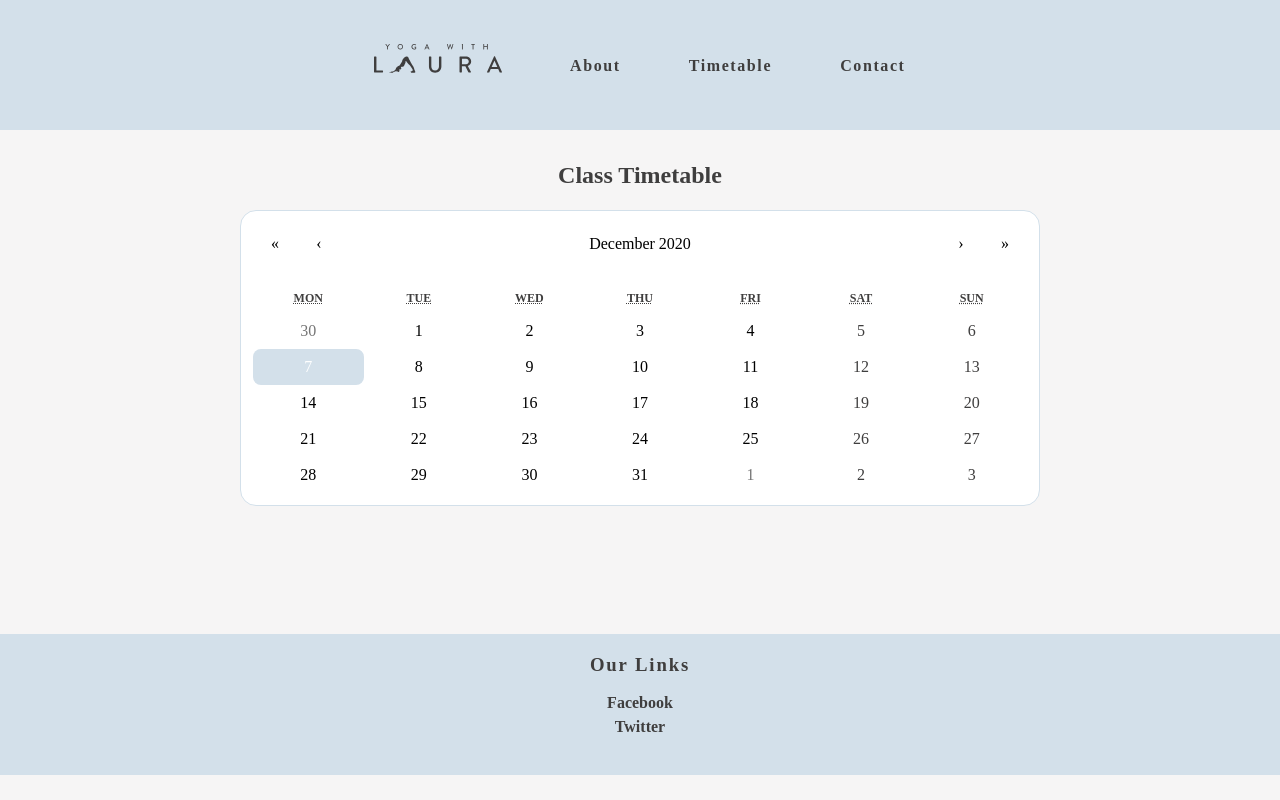
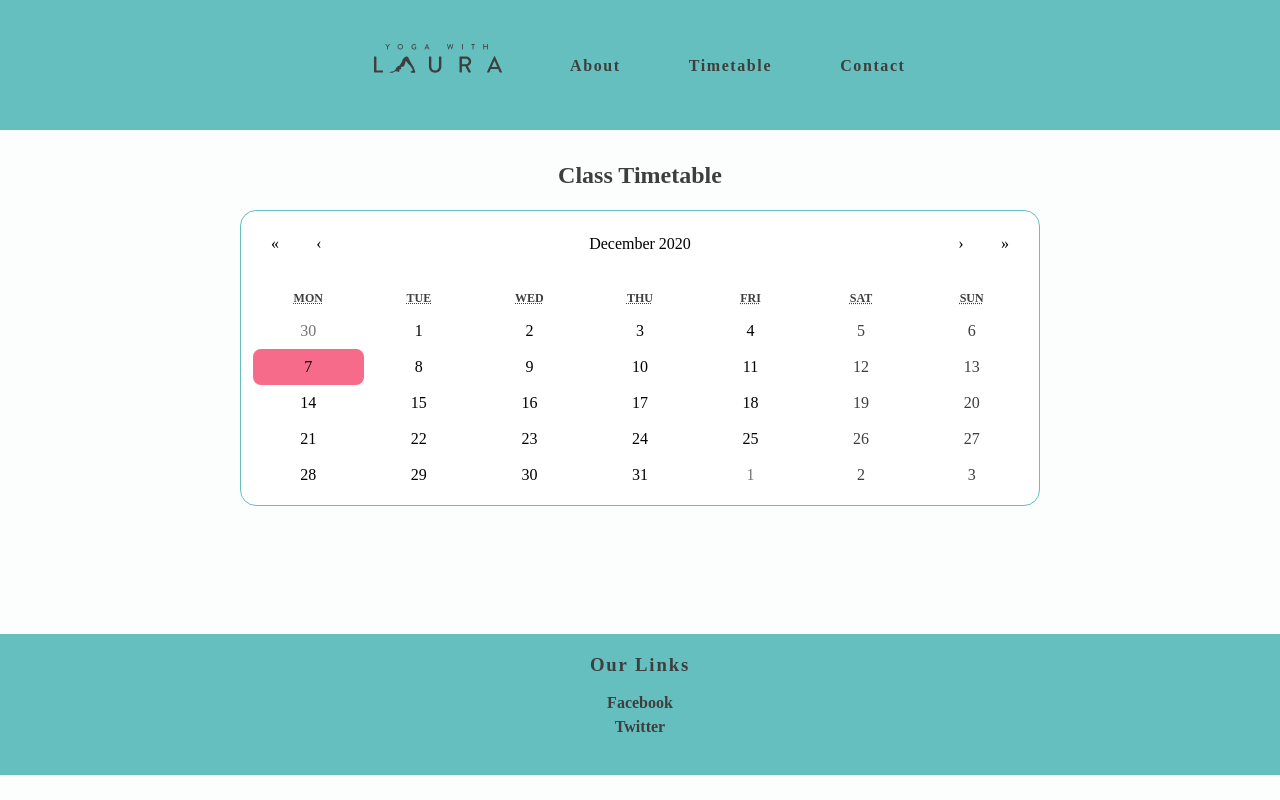
Before and after one commit to laura-dumitru/yoga-blog, a React (Create React App) app: page /timetable in a window 1280 px wide. Built offline with nearby package versions, Linux system fonts and the light colour scheme; a web font is replaced by a local one.

Commit message:
Changed project colour palette

```diff
--- a/src/App.css
+++ b/src/App.css
@@ -10,7 +10,7 @@ body {
   font-family: "Alice", serif;
   font-weight: lighter;
   color: rgb(63, 62, 62);
-  background-color: #f6f5f5;
+  background-color: #fcfefe;
   display: flex;
   flex-direction: column;
 }
@@ -33,7 +33,7 @@ h3 {
 
 hr {
   border: none;
-  border-top: 1px solid #d3e0ea;
+  border-top: 0.2px solid #66bfbf;
   margin: 32px auto;
 }
 .App {
--- a/src/Contact.css
+++ b/src/Contact.css
@@ -28,7 +28,7 @@
   margin: 20px auto;
   border-radius: 8px;
   border: none;
-  background-color: #d3e0ea;
+  background-color: #f76b8a;
   outline: none;
   padding: 16px 16px;
   font-size: 16px;
@@ -36,7 +36,7 @@
   cursor: pointer;
 }
 button:hover {
-  background-color: #1687a7;
+  background-color: #fcfefe;
 }
 button a {
   font-weight: normal;
--- a/src/Footer.css
+++ b/src/Footer.css
@@ -1,6 +1,6 @@
 #footer {
   flex-shrink: 0;
-  background-color: #d3e0ea;
+  background-color: #66bfbf;
   padding: 20px 0;
   margin-top: 128px;
 }
--- a/src/Header.css
+++ b/src/Header.css
@@ -1,5 +1,5 @@
 #header {
-  background-color: #d3e0ea;
+  background-color: #66bfbf;
   line-height: 128px;
   margin-bottom: 32px;
 }
--- a/src/Timetable.css
+++ b/src/Timetable.css
@@ -6,7 +6,7 @@ div.react-calendar {
   margin-bottom: 24px;
   color: inherit;
   background-color: white;
-  border: 1px solid #d3e0ea;
+  border: 0.2px solid #66bfbf;
   border-radius: 16px;
 }
 
@@ -19,7 +19,7 @@ button.react-calendar__month-view__days__day--weekend {
 }
 button.react-calendar__tile:enabled:hover,
 button.react-calendar__tile:enabled:focus {
-  background-color: #d3e0ea;
+  background-color: #f76b8a;
   border-radius: 8px;
 }
 
@@ -28,21 +28,21 @@ button.react-calendar__tile--hasActive.react-calendar__year-view__months__month
 }
 
 button.react-calendar__tile--now {
-  background: #d3e0ea;
+  background: #f76b8a;
   border-radius: 8px;
 }
 button.react-calendar__tile--active:enabled:hover,
 button.react-calendar__tile--active:enabled:focus {
-  background: #d3e0ea;
+  background: #f76b8a;
   border-radius: 8px;
 }
 button.react-calendar__tile--active {
-  background: #d3e0ea;
-  color: white;
+  background: #f76b8a;
+  color: black;
   border-radius: 8px;
 }
 button[class^="react-calendar__navigation__"]:hover {
-  background: #d3e0ea !important;
+  background: #f76b8a !important;
   border-radius: 8px;
 }
 .yogaClass {
```
Also changed, not shown: IMG_5791.jpg (added).
